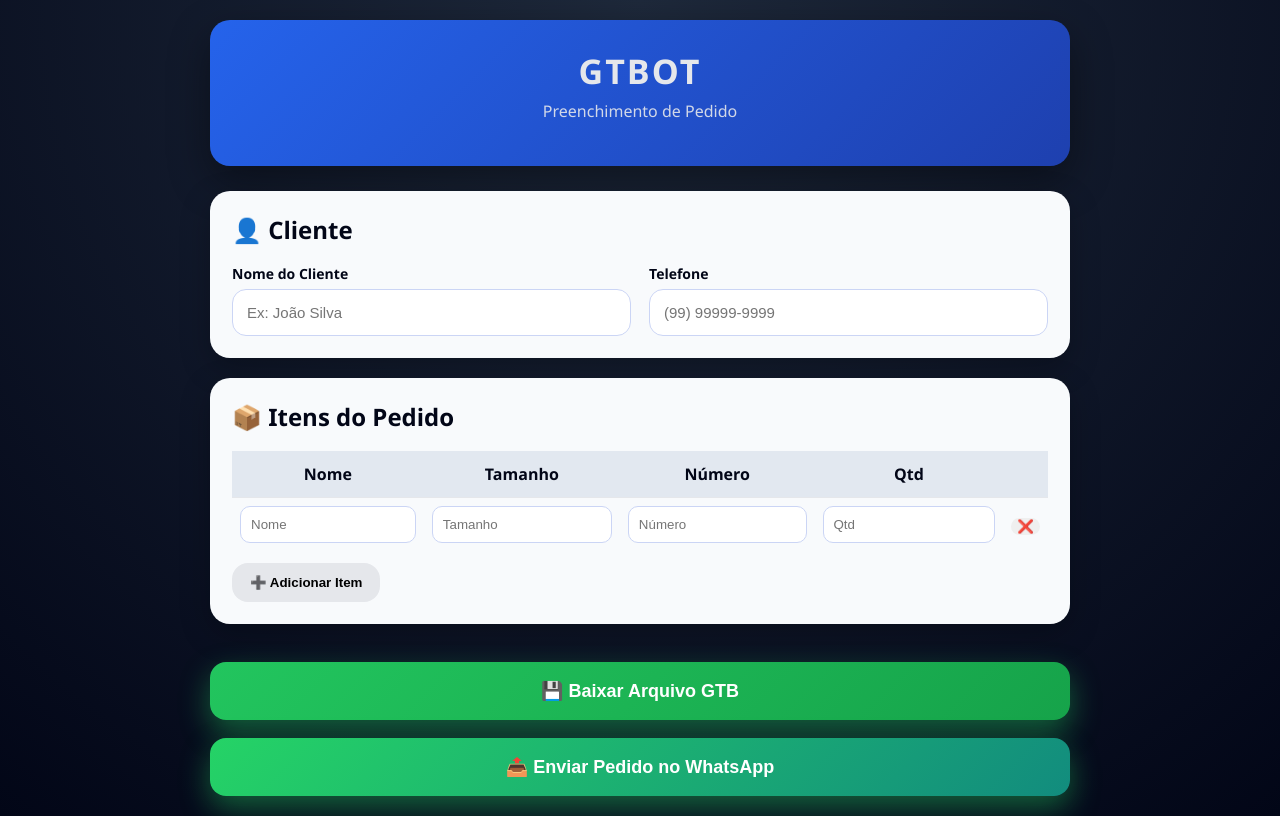
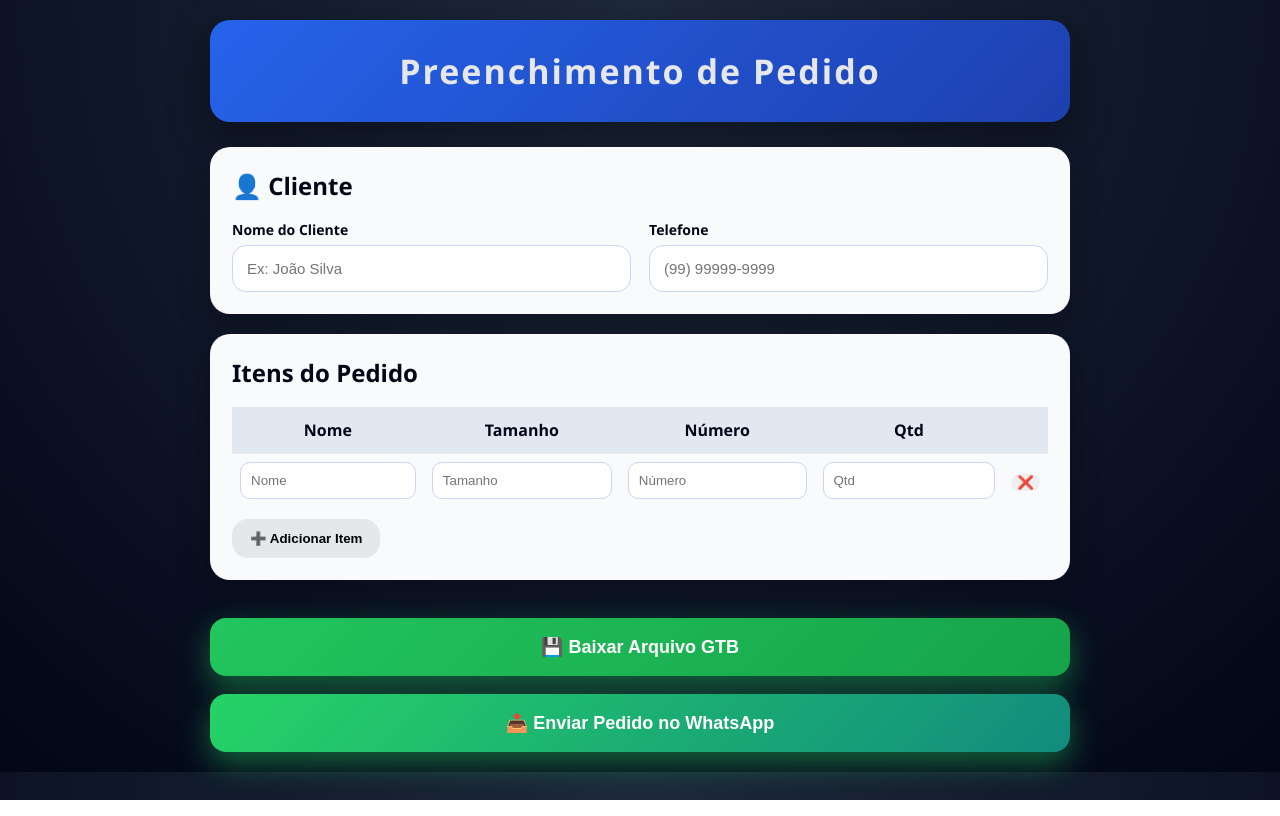
Before and after one commit to gtsportnota10-creator/gtbot, a plain HTML site: page index.html in a window 1280 px wide. Drawn offline with Linux system fonts and the light colour scheme.

Commit message:
Update index.html

```diff
--- a/index.html
+++ b/index.html
@@ -3,7 +3,7 @@
 <head>
     <meta charset="UTF-8">
     <meta name="viewport" content="width=device-width, initial-scale=1.0">
-    <title>GTBOT Pedido</title>
+    <title>Pedido</title>
     <link rel="stylesheet" href="style.css">
 </head>
 <body>
@@ -11,8 +11,8 @@
 <div class="app">
 
     <header class="header">
-        <h1>GTBOT</h1>
-        <p>Preenchimento de Pedido</p>
+        <h1>Preenchimento de Pedido</h1>
+
     </header>
 
     <section class="card">
@@ -32,7 +32,7 @@
     </section>
 
     <section class="card">
-        <h2>📦 Itens do Pedido</h2>
+        <h2>Itens do Pedido</h2>
 
         <div class="tabela-wrapper">
             <table>
```
